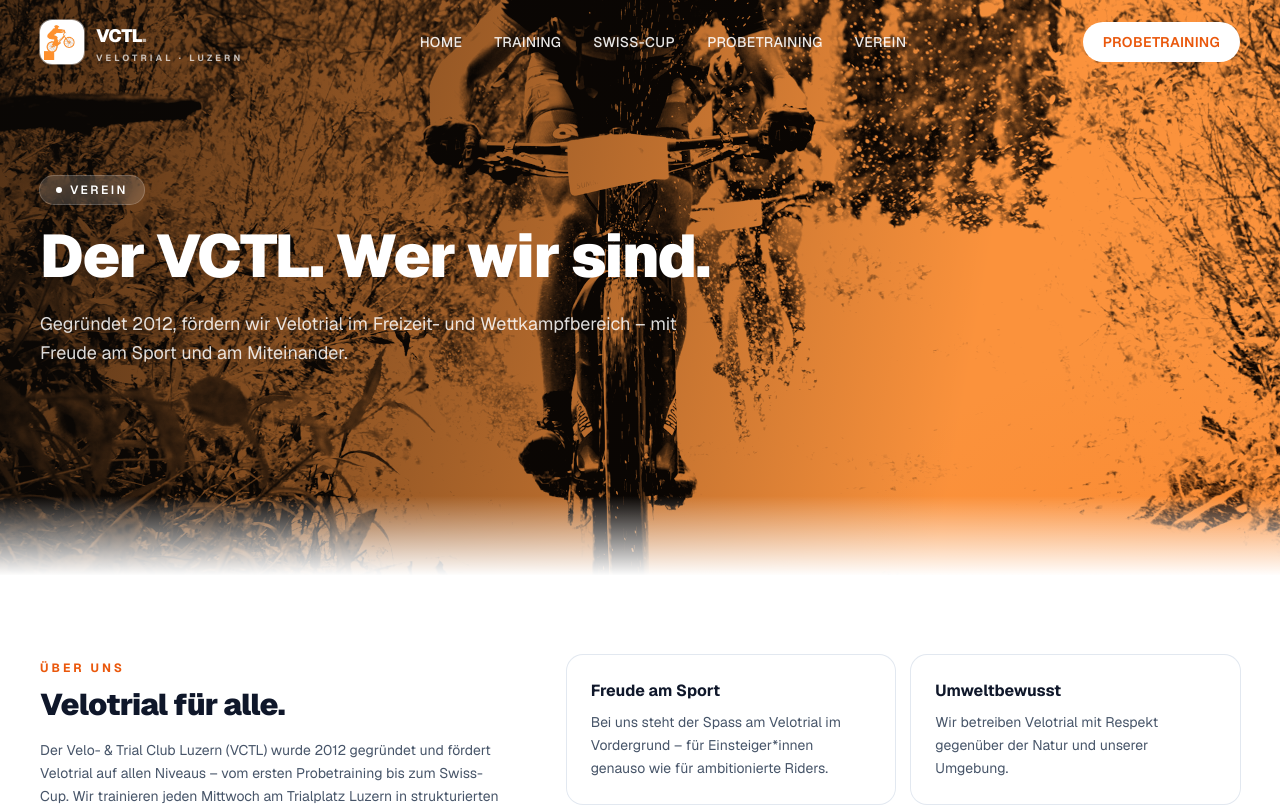
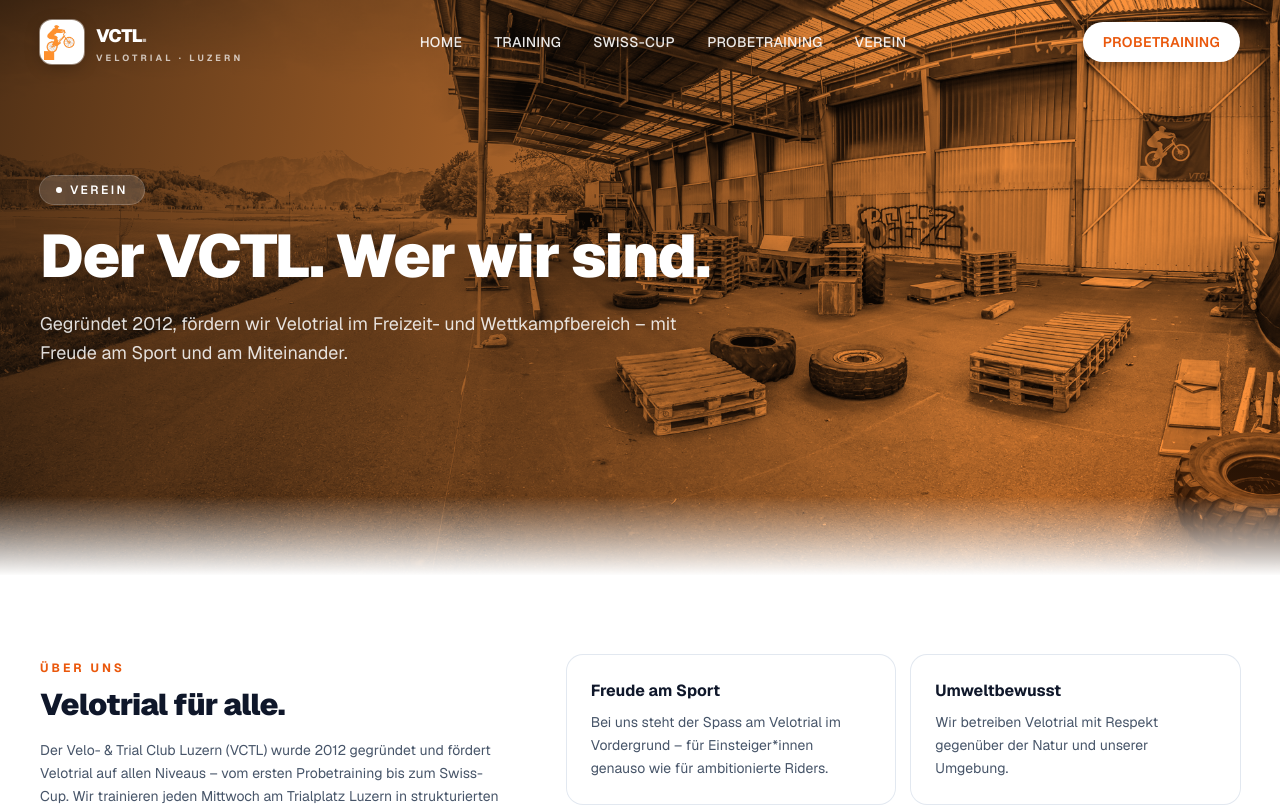
Before and after one commit to schwotzer-pure/vctl, a Next.js app: page /verein in a window 1280 px wide. Shown: the top 806 px of the page. Built offline with nearby package versions, Linux system fonts and the light colour scheme.

Commit message:
Use Trainingsplatz photo as hero on Verein page
Co-Authored-By: Claude Sonnet 4.6 <noreply@anthropic.com>

```diff
--- a/src/app/verein/page.tsx
+++ b/src/app/verein/page.tsx
@@ -55,7 +55,7 @@ export default function VereinPage() {
         kicker="Verein"
         title="Der VCTL. Wer wir sind."
         subtitle="Gegründet 2012, fördern wir Velotrial im Freizeit- und Wettkampfbereich – mit Freude am Sport und am Miteinander."
-        image={{ src: "/images/training.jpg", alt: "VCTL Vereinsleben" }}
+        image={{ src: "/images/trainingsplatz.jpg", alt: "Trainingsplatz VCTL Luzern" }}
       />
 
       {/* Über den Verein */}
```
Also changed, not shown: public/images/trainingsplatz.jpg (added).
